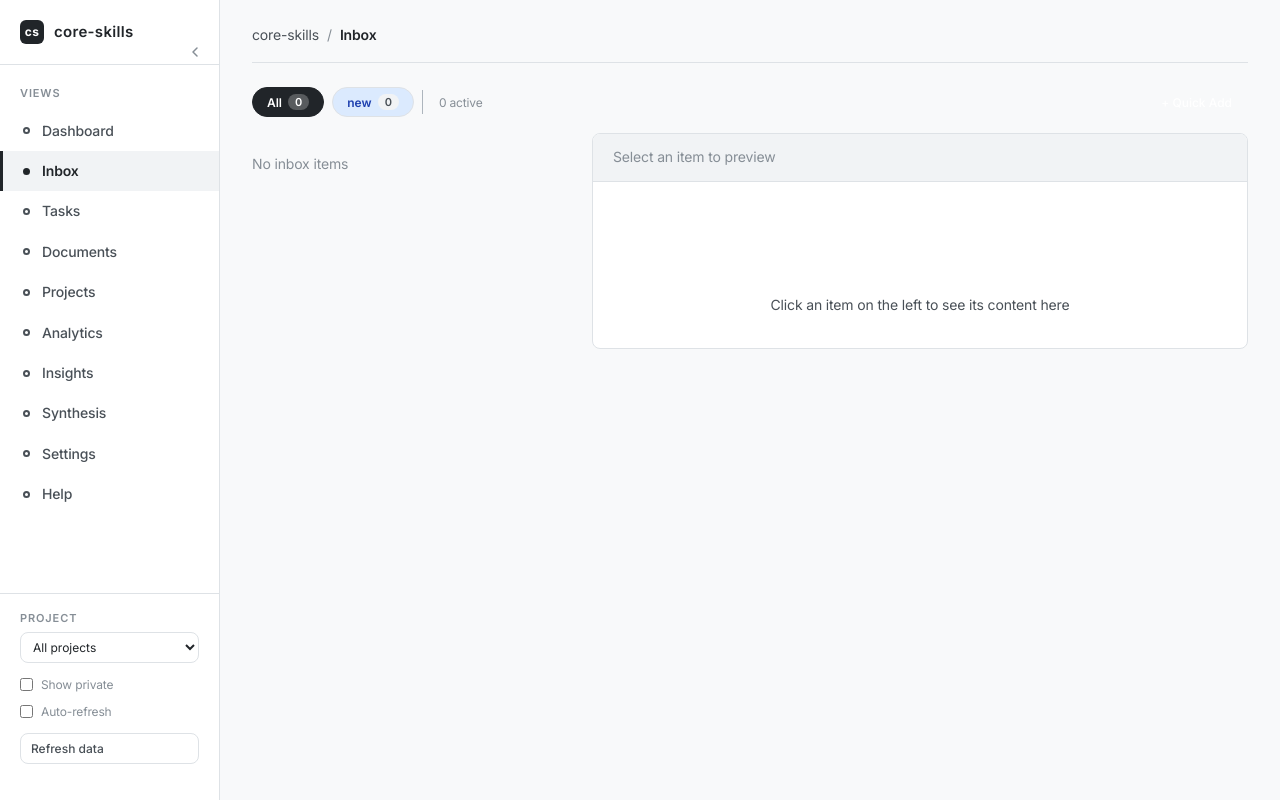
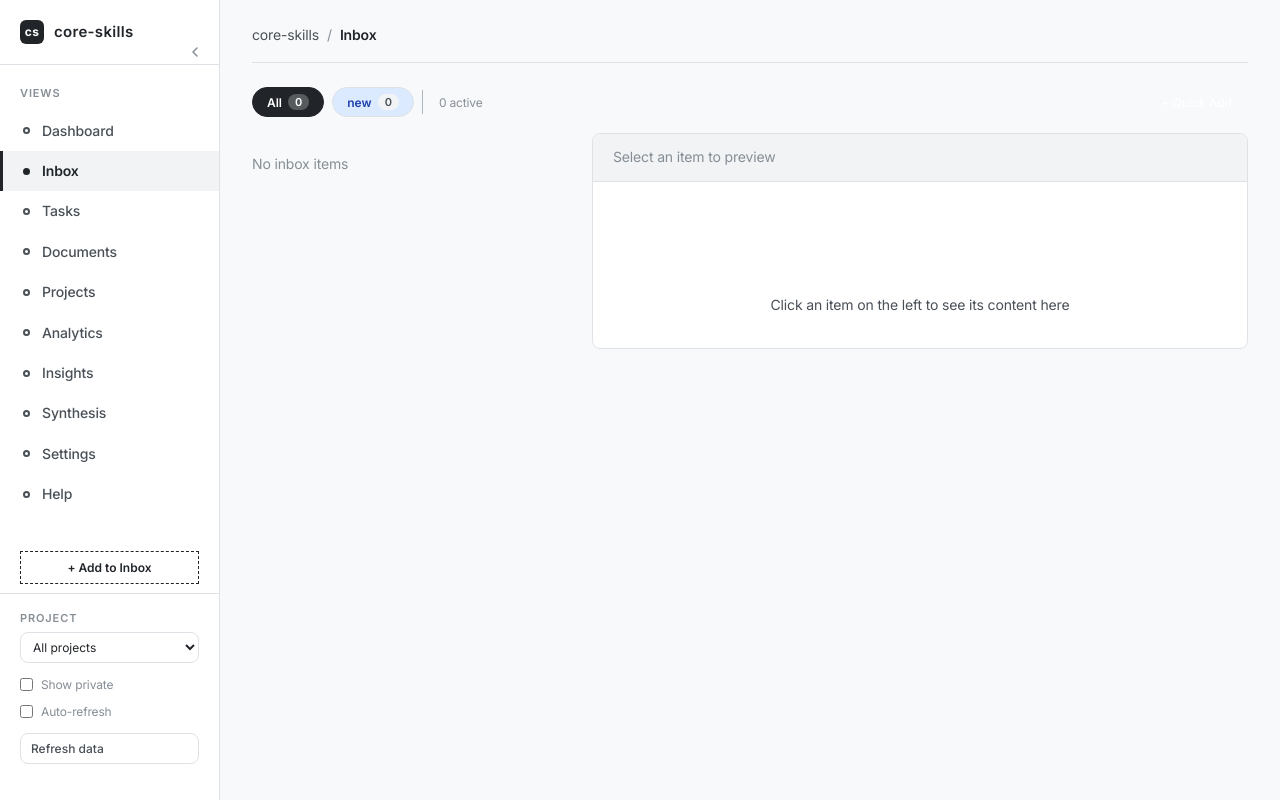
Before and after one commit to tandregbg/core-claude-skills-visualisation, a Flask app: page /inbox in a window 1280 px wide. Run offline with Flask 3, Linux system fonts and the light colour scheme; data that the repository does not hold is empty; some libraries are stand-ins or nearby versions.

Commit message:
feat(CR-003): global Add to Inbox button in sidebar
Accessible from every page -- opens modal with title, type, project,
tags, file drop zone, and content textarea.

Co-Authored-By: Claude Opus 4.6 <noreply@anthropic.com>

```diff
--- a/static/js/main.js
+++ b/static/js/main.js
@@ -36,6 +36,7 @@ document.addEventListener('DOMContentLoaded', () => {
     initRefreshButton();
     initAutoRefresh();
     fetchInboxBadge();
+    initGlobalInboxAdd();
 });
 
 // ---- Sidebar collapse ----
@@ -231,6 +232,146 @@ async function fetchInboxBadge() {
     }
 }
 
+// ---- Global Inbox Add ----
+
+function initGlobalInboxAdd() {
+    const btn = document.getElementById('global-inbox-add');
+    const modal = document.getElementById('global-add-modal');
+    if (!btn || !modal) return;
+
+    const closeBtn = document.getElementById('global-modal-close');
+    const cancelBtn = document.getElementById('global-modal-cancel');
+    const submitBtn = document.getElementById('global-modal-submit');
+
+    btn.addEventListener('click', () => {
+        modal.style.display = 'flex';
+        _globalResetModal();
+        _globalPopulateProjects();
+        document.getElementById('global-add-title').focus();
+    });
+
+    closeBtn.addEventListener('click', () => { modal.style.display = 'none'; });
+    cancelBtn.addEventListener('click', () => { modal.style.display = 'none'; });
+    modal.addEventListener('click', (e) => {
+        if (e.target === modal) modal.style.display = 'none';
+    });
+
+    submitBtn.addEventListener('click', _globalSubmitAdd);
+
+    // Drop zone
+    _globalInitDropZone();
+}
+
+function _globalResetModal() {
+    document.getElementById('global-add-title').value = '';
+    document.getElementById('global-add-content').value = '';
+    document.getElementById('global-add-type').value = 'quick_note';
+    document.getElementById('global-add-project').value = '';
+    document.getElementById('global-add-tags').value = '';
+    _globalDroppedContent = null;
+    document.getElementById('global-drop-prompt').style.display = '';
+    document.getElementById('global-drop-file').style.display = 'none';
+    document.getElementById('global-drop-zone').classList.remove('drop-zone-has-file');
+}
+
+async function _globalPopulateProjects() {
+    const select = document.getElementById('global-add-project');
+    while (select.options.length > 1) select.remove(1);
+    try {
+        const res = await fetch('/api/projects');
+        const projects = await res.json();
+        for (const name of Object.keys(projects).sort()) {
+            const opt = document.createElement('option');
+            opt.value = name;
+            opt.textContent = name;
+            select.appendChild(opt);
+        }
+    } catch (e) {}
+}
+
+let _globalDroppedContent = null;
+
+function _globalInitDropZone() {
+    const zone = document.getElementById('global-drop-zone');
+    const clearBtn = document.getElementById('global-drop-clear');
+    if (!zone) return;
+
+    zone.addEventListener('dragover', (e) => { e.preventDefault(); zone.classList.add('drop-zone-active'); });
+    zone.addEventListener('dragleave', () => { zone.classList.remove('drop-zone-active'); });
+
+    zone.addEventListener('drop', (e) => {
+        e.preventDefault();
+        zone.classList.remove('drop-zone-active');
+        const file = e.dataTransfer.files[0];
+        if (!file) return;
+
+        const reader = new FileReader();
+        reader.onload = (ev) => {
+            _globalDroppedContent = ev.target.result;
+            document.getElementById('global-add-content').value = ev.target.result;
+
+            const titleInput = document.getElementById('global-add-title');
+            if (!titleInput.value.trim()) {
+                let name = file.name.replace(/\.\w+$/, '').replace(/[-_]/g, ' ');
+                name = name.replace(/^\d{6}\s*/, '');
+                titleInput.value = name;
+            }
+
+            document.getElementById('global-drop-prompt').style.display = 'none';
+            document.getElementById('global-drop-file').style.display = '';
+            document.getElementById('global-drop-filename').textContent = file.name;
+            zone.classList.add('drop-zone-has-file');
+        };
+        reader.readAsText(file);
+    });
+
+    clearBtn.addEventListener('click', (e) => {
+        e.stopPropagation();
+        _globalDroppedContent = null;
+        document.getElementById('global-add-content').value = '';
+        document.getElementById('global-drop-prompt').style.display = '';
+        document.getElementById('global-drop-file').style.display = 'none';
+        zone.classList.remove('drop-zone-has-file');
+    });
+}
+
+async function _globalSubmitAdd() {
+    const title = document.getElementById('global-add-title').value.trim();
+    const content = document.getElementById('global-add-content').value.trim();
+    const itemType = document.getElementById('global-add-type').value;
+    const project = document.getElementById('global-add-project').value;
+    const tags = document.getElementById('global-add-tags').value.trim();
+
+    if (!title) { alert('Title is required'); return; }
+    if (!content) { alert('Content is required'); return; }
+
+    const submitBtn = document.getElementById('global-modal-submit');
+    submitBtn.disabled = true;
+    submitBtn.textContent = 'Adding...';
+
+    try {
+        const res = await fetch('/api/inbox/add', {
+            method: 'POST',
+            headers: { 'Content-Type': 'application/json' },
+            body: JSON.stringify({ title, content, type: itemType, project, tags }),
+        });
+        const data = await res.json();
+        if (res.ok && data.status === 'ok') {
+            document.getElementById('global-add-modal').style.display = 'none';
+            fetchInboxBadge();
+            // If on inbox page, refresh the list
+            if (typeof loadInbox === 'function') loadInbox();
+        } else {
+            alert(data.error || 'Failed to add item');
+        }
+    } catch (err) {
+        alert('Error: ' + err.message);
+    } finally {
+        submitBtn.disabled = false;
+        submitBtn.textContent = 'Add to Inbox';
+    }
+}
+
 // ---- Shared helpers ----
 
 function getApiParams() {
--- a/static/layout.css
+++ b/static/layout.css
@@ -165,6 +165,31 @@ body {
 .nav-item.active .dot {
     background: var(--cs-action-primary-enabled);
     border-color: var(--cs-action-primary-enabled);
+}
+
+/* Sidebar add button */
+.sidebar-add {
+    padding: var(--cs-spacing-md) var(--cs-spacing-xl) 0;
+}
+
+.sidebar-add-btn {
+    width: 100%;
+    padding: 8px 12px;
+    font-size: var(--cs-font-size-body-sm);
+    font-family: inherit;
+    font-weight: 600;
+    color: var(--cs-action-primary-enabled);
+    background: transparent;
+    border: 1px dashed var(--cs-action-primary-enabled);
+    border-radius: var(--cs-radius-sm);
+    cursor: pointer;
+    transition: all 0.15s ease;
+}
+
+.sidebar-add-btn:hover {
+    background: var(--cs-action-primary-enabled);
+    color: #fff;
+    border-style: solid;
 }
 
 /* Sidebar controls section (at bottom) */
@@ -444,7 +469,8 @@ body {
 .sidebar.collapsed .sidebar-controls label span,
 .sidebar.collapsed .sidebar-control-label,
 .sidebar.collapsed .sidebar-controls select,
-.sidebar.collapsed .sidebar-btn {
+.sidebar.collapsed .sidebar-btn,
+.sidebar.collapsed .sidebar-add {
     display: none;
 }
 
@@ -503,7 +529,8 @@ body {
     .nav-item span:not(.dot),
     .sidebar-controls label span,
     .sidebar-control-label,
-    .sidebar-controls select {
+    .sidebar-controls select,
+    .sidebar-add {
         display: none;
     }
 
--- a/templates/base.html
+++ b/templates/base.html
@@ -74,6 +74,10 @@
                 </a>
             </div>
 
+            <div class="sidebar-add">
+                <button class="sidebar-add-btn" id="global-inbox-add" title="Add to Inbox">+ Add to Inbox</button>
+            </div>
+
             <!-- Controls at bottom of sidebar -->
             <div class="sidebar-controls">
                 <div class="sidebar-control-label">Project</div>
@@ -112,6 +116,63 @@
         </main>
     </div>
 
+    <!-- Global Inbox Add Modal -->
+    <div class="modal-overlay" id="global-add-modal" style="display: none;">
+        <div class="modal-content">
+            <div class="modal-header">
+                <h3>Add to Inbox</h3>
+                <button class="modal-close" id="global-modal-close">&times;</button>
+            </div>
+            <div class="modal-body">
+                <div class="form-row-2col">
+                    <div class="form-group">
+                        <label for="global-add-title">Title</label>
+                        <input type="text" id="global-add-title" placeholder="Brief description">
+                    </div>
+                    <div class="form-group">
+                        <label for="global-add-type">Type</label>
+                        <select id="global-add-type">
+                            <option value="quick_note">Quick note</option>
+                            <option value="voice_memo">Voice memo</option>
+                            <option value="email">Email</option>
+                            <option value="raw_text">Raw text</option>
+                            <option value="clipboard">Clipboard</option>
+                        </select>
+                    </div>
+                </div>
+                <div class="form-row-2col">
+                    <div class="form-group">
+                        <label for="global-add-project">Project</label>
+                        <select id="global-add-project">
+                            <option value="">-- None --</option>
+                        </select>
+                    </div>
+                    <div class="form-group">
+                        <label for="global-add-tags">Tags</label>
+                        <input type="text" id="global-add-tags" placeholder="comma, separated, tags">
+                    </div>
+                </div>
+                <div class="form-group">
+                    <label for="global-add-content">Content</label>
+                    <div class="drop-zone" id="global-drop-zone">
+                        <div class="drop-zone-prompt" id="global-drop-prompt">
+                            Drop a file here, or paste/type below
+                        </div>
+                        <div class="drop-zone-file" id="global-drop-file" style="display:none;">
+                            <span id="global-drop-filename"></span>
+                            <button class="drop-zone-clear" id="global-drop-clear">&times;</button>
+                        </div>
+                    </div>
+                    <textarea id="global-add-content" rows="10" placeholder="Paste or type content here..."></textarea>
+                </div>
+            </div>
+            <div class="modal-footer">
+                <button class="btn-secondary" id="global-modal-cancel">Cancel</button>
+                <button class="btn-primary" id="global-modal-submit">Add to Inbox</button>
+            </div>
+        </div>
+    </div>
+
     <script src="{{ url_for('static', filename='js/main.js') }}?v={{ v }}"></script>
     {% block scripts %}{% endblock %}
 </body>
```
Also changed, not shown: CHANGELOG.md, README.md.
